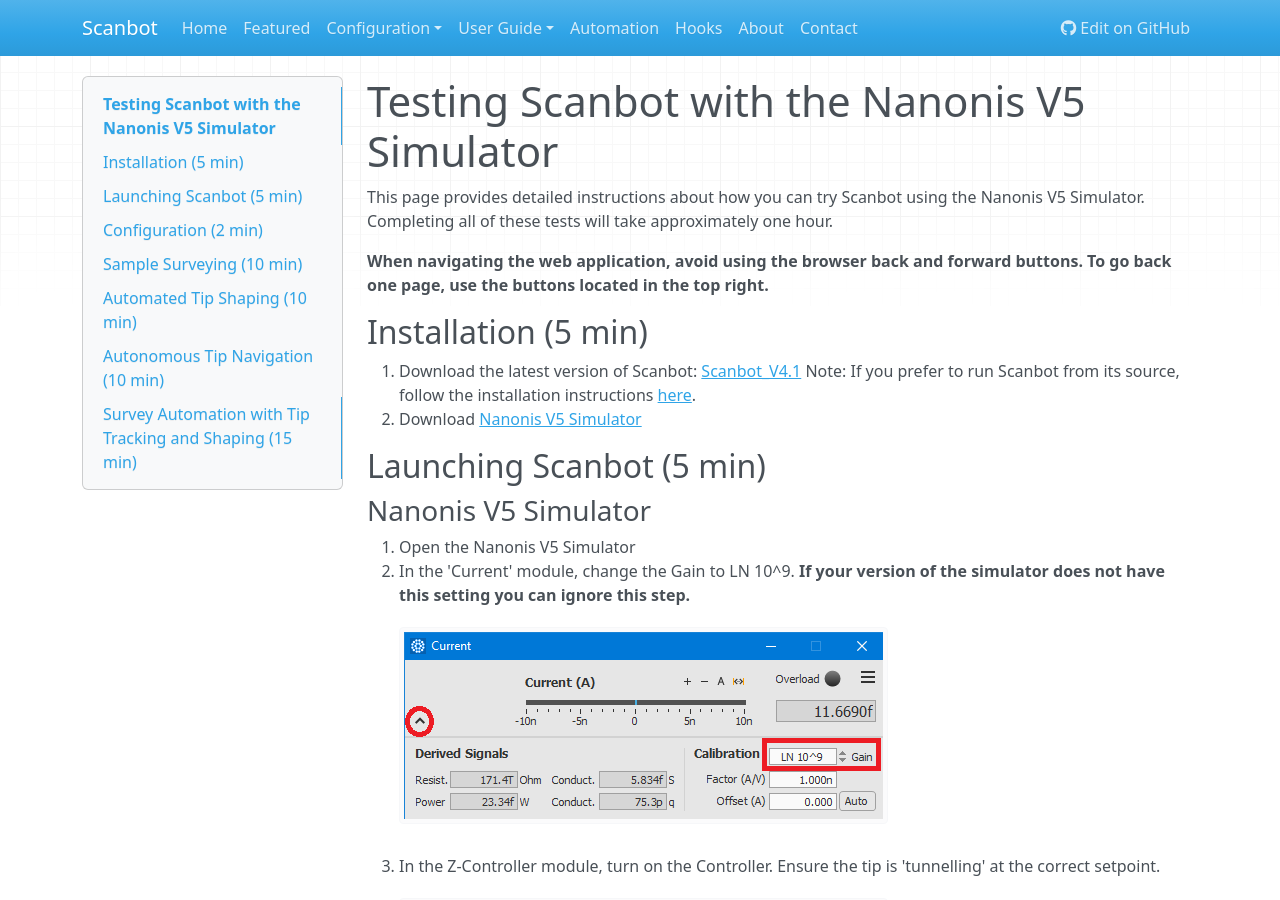
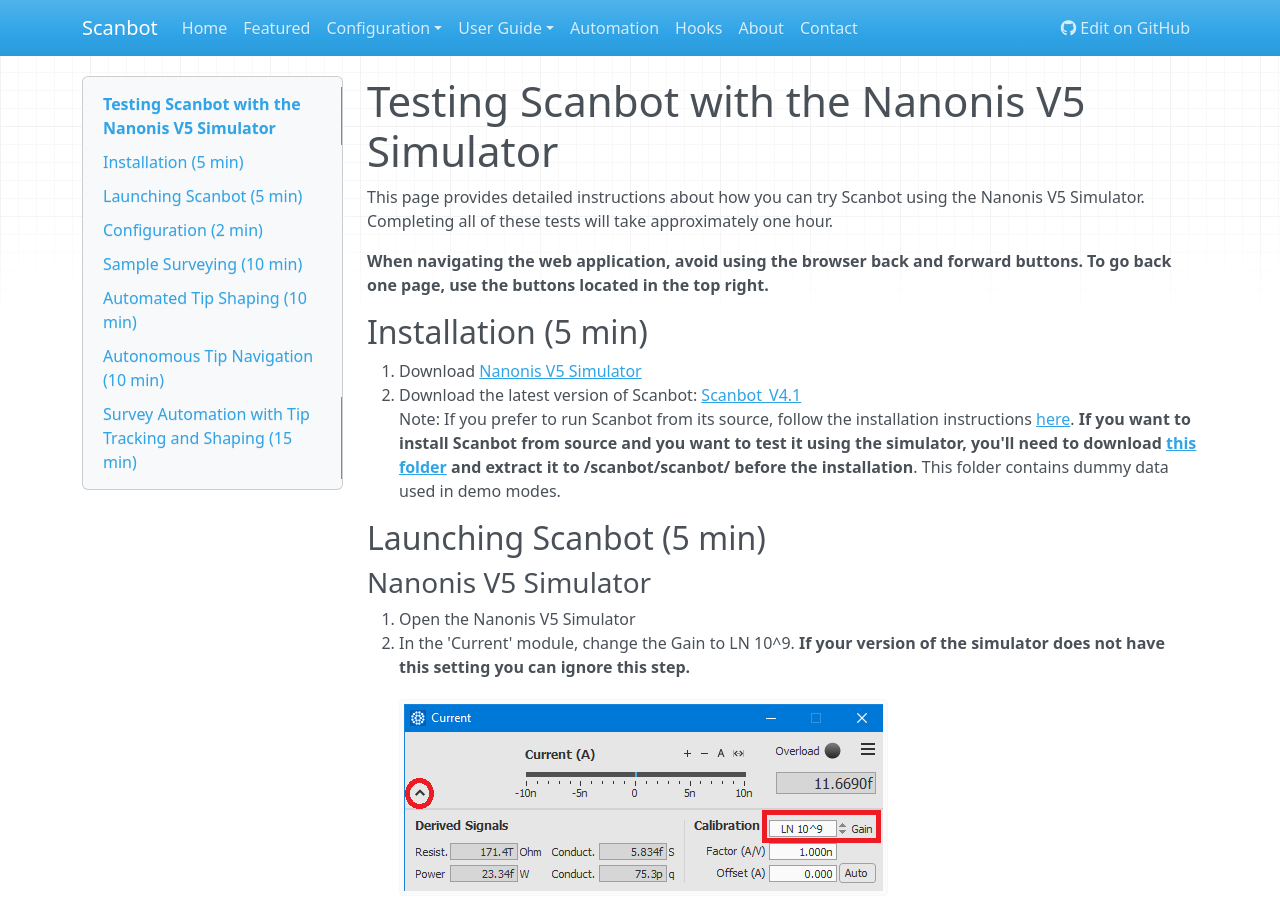
Before and after one commit to New-Horizons-SPM/scanbot, an MkDocs documentation site: the page built from docs/web-app-test.md, in a window 1280 px wide and 900 px high. Built offline with MkDocs 1.6.1, drawn with Linux system fonts in a browser that asks for light colours; nearby versions of some CDN libraries.

Commit message:
Link to Dev folder

```diff
--- a/docs/web-app-test.md
+++ b/docs/web-app-test.md
@@ -7,9 +7,11 @@
 
 ## Installation (5 min)
 
-1. Download the latest version of Scanbot: [Scanbot_V4.1](https://firebasestorage.googleapis.com/v0/b/scanbot-46390.appspot.com/o/scanbot-react%2FScanbot_V4.1.zip?alt=media&token=c0fca54e-619f-418c-9c06-f77d5ddc4ea6)
-Note: If you prefer to run Scanbot from its source, follow the installation instructions [here](../web-app/#installation).
-2. Download [Nanonis V5 Simulator](https://www.specs-group.com/nanonis/products/mimea/#c1265)
+1. Download [Nanonis V5 Simulator](https://www.specs-group.com/nanonis/products/mimea/#c1265)
+2. Download the latest version of Scanbot: [Scanbot_V4.1](https://firebasestorage.googleapis.com/v0/b/scanbot-46390.appspot.com/o/scanbot-react%2FScanbot_V4.1.zip?alt=media&token=c0fca54e-619f-418c-9c06-f77d5ddc4ea6)
+<br>Note: If you prefer to run Scanbot from its source, follow the installation instructions [here](../web-app/#installation).
+<strong>If you want to install Scanbot from source and you want to test it using the simulator, you'll need to download [this folder](https://firebasestorage.googleapis.com/v0/b/scanbot-46390.appspot.com/o/scanbot-react%2FDev.zip?alt=media&token=3ec1f305-44c6-44c7-a4e1-a79850e9ae79)
+and extract it to /scanbot/scanbot/ before the installation</strong>. This folder contains dummy data used in demo modes.
 
 ## Launching Scanbot (5 min)
 
--- a/mkdocs.yml
+++ b/mkdocs.yml
@@ -21,3 +21,8 @@
         is_video: True
         video_type: mp4
         video_loop: True
+
+extra:
+  analytics:
+    provider: google
+    property: G-6MK4DRHXWM
```
Also changed, not shown: docs/index.md (+7 -1 lines), docs/web-app.md (+1 -1 lines).
